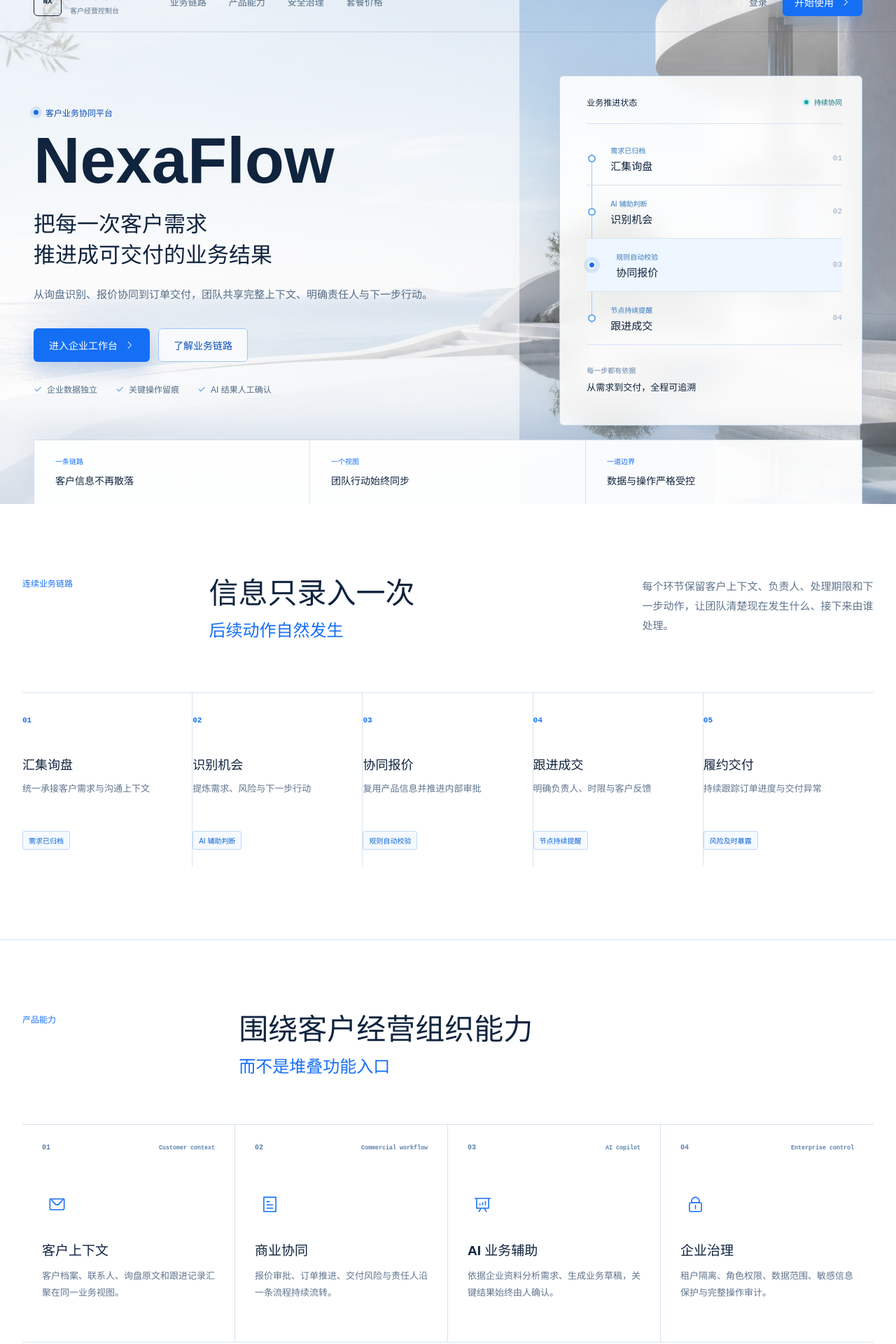
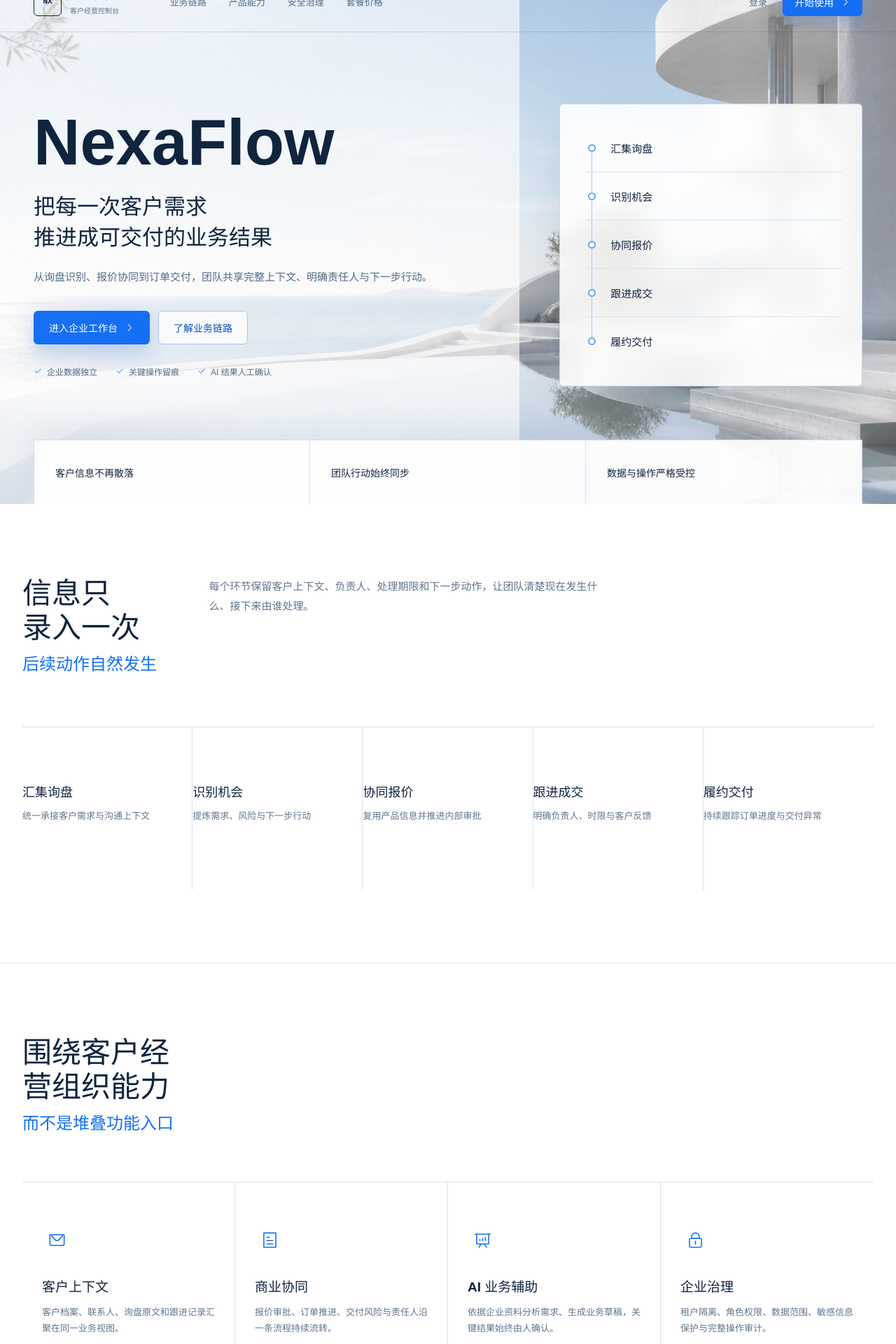
Before and after one commit to wangken13/nexaflow-frontend, a Vue app: page / in a window 1280 px wide. Shown: the part 40-1960 px from the top of the page at 70% size. Built offline with nearby package versions, Linux system fonts and the light colour scheme.

Commit message:
refactor: simplify public landing content

```diff
--- a/src/public-site.css
+++ b/src/public-site.css
@@ -104,9 +104,6 @@
 }
 
 .public-hero-content { max-width: 720px; animation: public-rise 700ms cubic-bezier(.2, .8, .2, 1) both; }
-.public-kicker, .public-section-head > p, .security-statement > p, .public-close p { margin: 0 0 18px; color: var(--site-blue); font-size: 12px; font-weight: 800; }
-.public-kicker { display: flex; align-items: center; gap: 10px; color: var(--site-blue-deep); }
-.public-kicker i { width: 7px; height: 7px; border-radius: 50%; background: var(--site-blue); box-shadow: 0 0 0 5px rgba(21, 111, 245, .12); }
 .public-hero h1 { margin: 0; font: 760 92px/.92 "Bahnschrift", "Segoe UI Variable Display", sans-serif; letter-spacing: 0; }
 .public-hero-lead { max-width: 620px; margin: 28px 0 0; font-size: 31px; line-height: 1.42; font-weight: 670; }
 .public-hero-lead span, .public-section-head h2 span, .security-statement h2 span, .public-close h2 span { display: block; }
@@ -119,8 +116,8 @@
 .hero-route {
   position: relative;
   align-self: center;
-  min-height: 500px;
-  padding: 28px 28px 24px 38px;
+  min-height: 404px;
+  padding: 28px 28px 28px 38px;
   border: 1px solid rgba(130, 167, 205, .42);
   border-radius: 6px;
   background: rgba(255, 255, 255, .88);
@@ -129,25 +126,12 @@
   animation: public-rise 700ms 120ms cubic-bezier(.2, .8, .2, 1) both;
 }
 
-.hero-route > header { display: flex; align-items: center; justify-content: space-between; padding-bottom: 22px; border-bottom: 1px solid var(--site-line); }
-.hero-route > header > span { color: var(--site-ink); font-size: 12px; font-weight: 750; }
-.hero-route > header b { display: inline-flex; align-items: center; gap: 8px; color: #087684; font-size: 10px; }
-.hero-route > header b i { width: 6px; height: 6px; border-radius: 50%; background: #13a6a6; animation: signal-pulse 1.8s ease-in-out infinite; }
-.hero-route ol { position: relative; margin: 12px 0; padding: 0; list-style: none; }
+.hero-route ol { position: relative; height: 100%; margin: 0; padding: 0; list-style: none; }
 .hero-route ol::before { content: ""; position: absolute; top: 30px; bottom: 30px; left: 7px; width: 1px; background: #a8caef; }
-.hero-route li { position: relative; min-height: 76px; }
-.hero-route li button { position: relative; width: 100%; min-height: 76px; padding: 15px 0 15px 34px; display: grid; grid-template-columns: 1fr auto; align-items: center; color: var(--site-ink); border: 0; border-bottom: 1px solid var(--site-line); background: transparent; text-align: left; cursor: pointer; transition: background-color 180ms ease, padding-left 180ms ease; }
-.hero-route li.active button { padding-left: 42px; background: #eef6ff; }
-.hero-route li button:focus-visible { z-index: 2; outline: 3px solid rgba(21, 111, 245, .28); outline-offset: -3px; }
+.hero-route li { position: relative; min-height: 69px; padding-left: 34px; display: flex; align-items: center; border-bottom: 1px solid var(--site-line); }
+.hero-route li:last-child { border-bottom: 0; }
 .route-node { position: absolute; z-index: 1; left: 2px; width: 11px; height: 11px; border: 2px solid #67a9ef; border-radius: 50%; background: #fff; }
-.hero-route li.active .route-node { border-color: #fff; background: var(--site-blue); box-shadow: 0 0 0 6px rgba(21, 111, 245, .12); }
-.hero-route .route-copy { display: grid; gap: 4px; }
-.hero-route li small { color: #397bbd; font-size: 10px; }
 .hero-route li strong { font-size: 15px; }
-.hero-route li em { color: #91a6bd; font: 500 11px/1 "Cascadia Mono", monospace; font-style: normal; }
-.hero-route > footer { display: grid; gap: 7px; padding-top: 16px; }
-.hero-route > footer span { color: #6485a8; font-size: 10px; }
-.hero-route > footer strong { font-size: 13px; }
 
 .hero-evidence {
   position: absolute;
@@ -165,9 +149,8 @@
   box-shadow: 0 -14px 40px rgba(48, 91, 137, .08);
 }
 
-.hero-evidence div { padding: 22px 30px; display: grid; gap: 8px; border-right: 1px solid var(--site-line); }
+.hero-evidence div { padding: 22px 30px; display: flex; align-items: center; border-right: 1px solid var(--site-line); }
 .hero-evidence div:last-child { border-right: 0; }
-.hero-evidence span { color: var(--site-blue); font-size: 10px; font-weight: 750; }
 .hero-evidence strong { font-size: 14px; }
 
 .public-band { padding: 104px max(32px, calc((100vw - 1280px) / 2)); }
@@ -184,12 +167,10 @@
 .workflow-line li { position: relative; min-height: 232px; padding: 28px 24px 24px 0; border-right: 1px solid var(--site-line); transition: background-color 180ms ease; }
 .workflow-line li:hover { background: var(--site-paper); }
 .workflow-line li:last-child { border-right: 0; }
-.workflow-line b { color: var(--site-blue); font: 700 11px/1 "Cascadia Mono", monospace; }
-.workflow-line div { margin-top: 42px; padding-right: 20px; }
-.workflow-line strong, .workflow-line span, .workflow-line small { display: block; }
+.workflow-line div { margin-top: 50px; padding-right: 20px; }
+.workflow-line strong, .workflow-line span { display: block; }
 .workflow-line strong { font-size: 18px; }
 .workflow-line span { min-height: 46px; margin-top: 12px; color: var(--site-muted); font-size: 13px; line-height: 1.7; }
-.workflow-line small { width: fit-content; margin-top: 25px; padding: 5px 8px; color: #0d63d6; border: 1px solid #bfd8f5; border-radius: 3px; background: #f5faff; font-size: 10px; }
 
 .public-capabilities { color: var(--site-ink); background: #fff; border-top: 1px solid var(--site-line); }
 .public-capabilities .public-section-head > p { color: var(--site-blue); }
@@ -197,8 +178,7 @@
 .capability-grid article { min-height: 310px; padding: 28px 28px 32px; border-right: 1px solid var(--site-line); transition: background-color 180ms ease; }
 .capability-grid article:last-child { border-right: 0; }
 .capability-grid article:hover { background: var(--site-paper); }
-.capability-grid header { display: flex; align-items: center; justify-content: space-between; color: #5b82aa; font: 600 10px/1 "Cascadia Mono", monospace; }
-.capability-grid .el-icon { width: 42px; height: 42px; margin-top: 54px; color: var(--site-blue); font-size: 25px; }
+.capability-grid .el-icon { width: 42px; height: 42px; margin-top: 34px; color: var(--site-blue); font-size: 25px; }
 .capability-grid h3 { margin: 30px 0 13px; font-size: 19px; }
 .capability-grid p { margin: 0; color: var(--site-muted); font-size: 13px; line-height: 1.8; }
 
@@ -226,7 +206,6 @@
 .pricing-grid a { margin-top: auto; display: inline-flex; align-items: center; gap: 8px; color: var(--site-blue-deep); font-size: 13px; font-weight: 750; text-decoration: none; }
 
 .public-close { min-height: 300px; padding: 70px max(32px, calc((100vw - 1280px) / 2)); display: flex; align-items: center; justify-content: space-between; gap: 52px; color: var(--site-ink); background: #fff; border-top: 1px solid var(--site-line); }
-.public-close p { color: var(--site-blue); }
 .public-close h2 { max-width: 760px; font-size: 38px; }
 .public-footer { min-height: 112px; padding: 0 max(32px, calc((100vw - 1280px) / 2)); display: flex; align-items: center; gap: 34px; color: var(--site-muted); background: #fff; border-top: 1px solid var(--site-line); }
 .public-footer p { margin: 0; font-size: 12px; }
@@ -265,11 +244,10 @@
   .public-hero { height: auto; min-height: 900px; }
   .public-hero-layout { height: auto; padding: 132px 0 172px; grid-template-columns: 1fr; align-items: start; }
   .hero-route { min-height: 0; padding: 24px 24px 20px 32px; }
-  .hero-route li, .hero-route li button { min-height: 66px; }
-  .hero-route > footer { display: none; }
+  .hero-route li { min-height: 66px; }
   .public-section-head, .public-section-head.compact { grid-template-columns: 1fr; gap: 17px; }
   .workflow-line { grid-template-columns: 1fr; border-top: 0; }
-  .workflow-line li { min-height: 0; padding: 23px 0; display: grid; grid-template-columns: 44px 1fr; border-top: 1px solid var(--site-line); border-right: 0; }
+  .workflow-line li { min-height: 0; padding: 23px 0; display: block; border-top: 1px solid var(--site-line); border-right: 0; }
   .workflow-line div { margin: 0; }
   .workflow-line span { min-height: 0; }
   .capability-grid { grid-template-columns: repeat(2, minmax(0, 1fr)); }
--- a/src/views/PublicHomeView.vue
+++ b/src/views/PublicHomeView.vue
@@ -1,43 +1,20 @@
 <script setup lang="ts">
-import { onBeforeUnmount, onMounted, ref } from 'vue'
 import { ArrowRight, Check, Connection, DataAnalysis, Lock, Message, Tickets } from '@element-plus/icons-vue'
 
 const workflow = [
-  { label: '汇集询盘', detail: '统一承接客户需求与沟通上下文', signal: '需求已归档' },
-  { label: '识别机会', detail: '提炼需求、风险与下一步行动', signal: 'AI 辅助判断' },
-  { label: '协同报价', detail: '复用产品信息并推进内部审批', signal: '规则自动校验' },
-  { label: '跟进成交', detail: '明确负责人、时限与客户反馈', signal: '节点持续提醒' },
-  { label: '履约交付', detail: '持续跟踪订单进度与交付异常', signal: '风险及时暴露' }
+  { label: '汇集询盘', detail: '统一承接客户需求与沟通上下文' },
+  { label: '识别机会', detail: '提炼需求、风险与下一步行动' },
+  { label: '协同报价', detail: '复用产品信息并推进内部审批' },
+  { label: '跟进成交', detail: '明确负责人、时限与客户反馈' },
+  { label: '履约交付', detail: '持续跟踪订单进度与交付异常' }
 ]
 
 const capabilities = [
-  { icon: Message, title: '客户上下文', label: 'Customer context', text: '客户档案、联系人、询盘原文和跟进记录汇聚在同一业务视图。' },
-  { icon: Tickets, title: '商业协同', label: 'Commercial workflow', text: '报价审批、订单推进、交付风险与责任人沿一条流程持续流转。' },
-  { icon: DataAnalysis, title: 'AI 业务辅助', label: 'AI copilot', text: '依据企业资料分析需求、生成业务草稿，关键结果始终由人确认。' },
-  { icon: Lock, title: '企业治理', label: 'Enterprise control', text: '租户隔离、角色权限、数据范围、敏感信息保护与完整操作审计。' }
+  { icon: Message, title: '客户上下文', text: '客户档案、联系人、询盘原文和跟进记录汇聚在同一业务视图。' },
+  { icon: Tickets, title: '商业协同', text: '报价审批、订单推进、交付风险与责任人沿一条流程持续流转。' },
+  { icon: DataAnalysis, title: 'AI 业务辅助', text: '依据企业资料分析需求、生成业务草稿，关键结果始终由人确认。' },
+  { icon: Lock, title: '企业治理', text: '租户隔离、角色权限、数据范围、敏感信息保护与完整操作审计。' }
 ]
-
-const activeWorkflowStep = ref(1)
-let workflowTimer: ReturnType<typeof setInterval> | undefined
-
-function selectWorkflowStep(index: number) {
-  activeWorkflowStep.value = index
-}
-
-function stopWorkflowRotation() {
-  if (workflowTimer) clearInterval(workflowTimer)
-  workflowTimer = undefined
-}
-
-function startWorkflowRotation() {
-  stopWorkflowRotation()
-  workflowTimer = setInterval(() => {
-    activeWorkflowStep.value = (activeWorkflowStep.value + 1) % 4
-  }, 2800)
-}
-
-onMounted(startWorkflowRotation)
-onBeforeUnmount(stopWorkflowRotation)
 </script>
 
 <template>
@@ -64,7 +41,6 @@ onBeforeUnmount(stopWorkflowRotation)
       <div class="public-hero-shade"></div>
       <div class="public-hero-layout">
         <div class="public-hero-content">
-          <p class="public-kicker"><i></i>客户业务协同平台</p>
           <h1 id="hero-title">NexaFlow</h1>
           <p class="public-hero-lead"><span>把每一次客户需求</span><span>推进成可交付的业务结果</span></p>
           <p class="public-hero-copy">从询盘识别、报价协同到订单交付，团队共享完整上下文、明确责任人与下一步行动。</p>
@@ -81,31 +57,25 @@ onBeforeUnmount(stopWorkflowRotation)
           </ul>
         </div>
 
-        <aside class="hero-route" aria-label="业务推进状态示意" @mouseenter="stopWorkflowRotation" @mouseleave="startWorkflowRotation">
-          <header><span>业务推进状态</span><b><i></i>持续协同</b></header>
+        <aside class="hero-route" aria-label="业务推进路径">
           <ol>
-            <li v-for="(item, index) in workflow.slice(0, 4)" :key="item.label" :class="{ active: index === activeWorkflowStep }">
-              <button type="button" :aria-pressed="index === activeWorkflowStep" @click="selectWorkflowStep(index)" @focus="selectWorkflowStep(index); stopWorkflowRotation()" @blur="startWorkflowRotation">
-                <span class="route-node"></span>
-                <span class="route-copy"><small>{{ item.signal }}</small><strong>{{ item.label }}</strong></span>
-                <em>{{ String(index + 1).padStart(2, '0') }}</em>
-              </button>
+            <li v-for="item in workflow" :key="item.label">
+              <span class="route-node"></span>
+              <strong>{{ item.label }}</strong>
             </li>
           </ol>
-          <footer><span>每一步都有依据</span><strong>从需求到交付，全程可追溯</strong></footer>
         </aside>
       </div>
 
       <div class="hero-evidence" aria-label="平台价值">
-        <div><span>一条链路</span><strong>客户信息不再散落</strong></div>
-        <div><span>一个视图</span><strong>团队行动始终同步</strong></div>
-        <div><span>一道边界</span><strong>数据与操作严格受控</strong></div>
+        <div><strong>客户信息不再散落</strong></div>
+        <div><strong>团队行动始终同步</strong></div>
+        <div><strong>数据与操作严格受控</strong></div>
       </div>
     </section>
 
     <section id="workflow" class="public-band public-workflow" aria-labelledby="workflow-title">
       <div class="public-section-head">
-        <p>连续业务链路</p>
         <h2 id="workflow-title" class="split-title">
           <span>信息只录入一次</span>
           <span>后续动作自然发生</span>
@@ -113,24 +83,21 @@ onBeforeUnmount(stopWorkflowRotation)
         <span>每个环节保留客户上下文、负责人、处理期限和下一步动作，让团队清楚现在发生什么、接下来由谁处理。</span>
       </div>
       <ol class="workflow-line">
-        <li v-for="(item, index) in workflow" :key="item.label">
-          <b>{{ String(index + 1).padStart(2, '0') }}</b>
-          <div><strong>{{ item.label }}</strong><span>{{ item.detail }}</span><small>{{ item.signal }}</small></div>
+        <li v-for="item in workflow" :key="item.label">
+          <div><strong>{{ item.label }}</strong><span>{{ item.detail }}</span></div>
         </li>
       </ol>
     </section>
 
     <section id="capabilities" class="public-band public-capabilities" aria-labelledby="capability-title">
       <div class="public-section-head compact">
-        <p>产品能力</p>
         <h2 id="capability-title" class="split-title">
           <span>围绕客户经营组织能力</span>
           <span>而不是堆叠功能入口</span>
         </h2>
       </div>
       <div class="capability-grid">
-        <article v-for="(item, index) in capabilities" :key="item.title">
-          <header><span>{{ String(index + 1).padStart(2, '0') }}</span><small>{{ item.label }}</small></header>
+        <article v-for="item in capabilities" :key="item.title">
           <el-icon><component :is="item.icon" /></el-icon>
           <h3>{{ item.title }}</h3><p>{{ item.text }}</p>
         </article>
@@ -139,7 +106,6 @@ onBeforeUnmount(stopWorkflowRotation)
 
     <section id="security" class="public-band public-security" aria-labelledby="security-title">
       <div class="security-statement">
-        <p>安全与治理</p>
         <h2 id="security-title" class="split-title">
           <span>企业数据有边界</span>
           <span>每次操作都有依据</span>
@@ -155,7 +121,6 @@ onBeforeUnmount(stopWorkflowRotation)
 
     <section id="pricing" class="public-band public-pricing" aria-labelledby="pricing-title">
       <div class="public-section-head">
-        <p>透明套餐</p>
         <h2 id="pricing-title" class="split-title">
           <span>先跑通业务</span>
           <span>再扩大团队规模</span>
@@ -165,24 +130,24 @@ onBeforeUnmount(stopWorkflowRotation)
       <div class="pricing-grid">
         <article>
           <header><p>试用版</p><span>验证业务流程</span></header>
-          <strong>免费</strong><small>3 名成员 · 100 位客户 · 100 次 AI 额度</small>
+          <strong>免费</strong><small>适合完成企业开通与核心流程体验</small>
           <RouterLink to="/login">创建企业<el-icon><ArrowRight /></el-icon></RouterLink>
         </article>
         <article class="featured">
           <header><p>专业版</p><span>适合成长团队</span></header>
-          <strong><small>¥</small>9.9<small>/月</small></strong><small>20 名成员 · 10,000 位客户 · 3,000 次 AI 额度</small>
+          <strong><small>¥</small>9.9<small>/月</small></strong><small>适合持续处理客户、询盘与报价协同</small>
           <RouterLink :to="{ path: '/login', query: { redirect: '/app/governance' } }">开始使用<el-icon><ArrowRight /></el-icon></RouterLink>
         </article>
         <article>
           <header><p>企业版</p><span>复杂组织协作</span></header>
-          <strong><small>¥</small>19.9<small>/月</small></strong><small>200 名成员 · 100,000 位客户 · 30,000 次 AI 额度</small>
+          <strong><small>¥</small>19.9<small>/月</small></strong><small>适合多成员、复杂权限与更高业务用量</small>
           <RouterLink :to="{ path: '/login', query: { redirect: '/app/help' } }">联系支持<el-icon><ArrowRight /></el-icon></RouterLink>
         </article>
       </div>
     </section>
 
     <section class="public-close">
-      <div><p>现在开始</p><h2><span>让团队从下一条询盘开始</span><span>沿着清晰的路径走向交付</span></h2></div>
+      <div><h2><span>让团队从下一条询盘开始</span><span>沿着清晰的路径走向交付</span></h2></div>
       <RouterLink class="public-primary" :to="{ path: '/login', query: { redirect: '/app' } }">
         创建或登录企业账号<el-icon><ArrowRight /></el-icon>
       </RouterLink>
```
